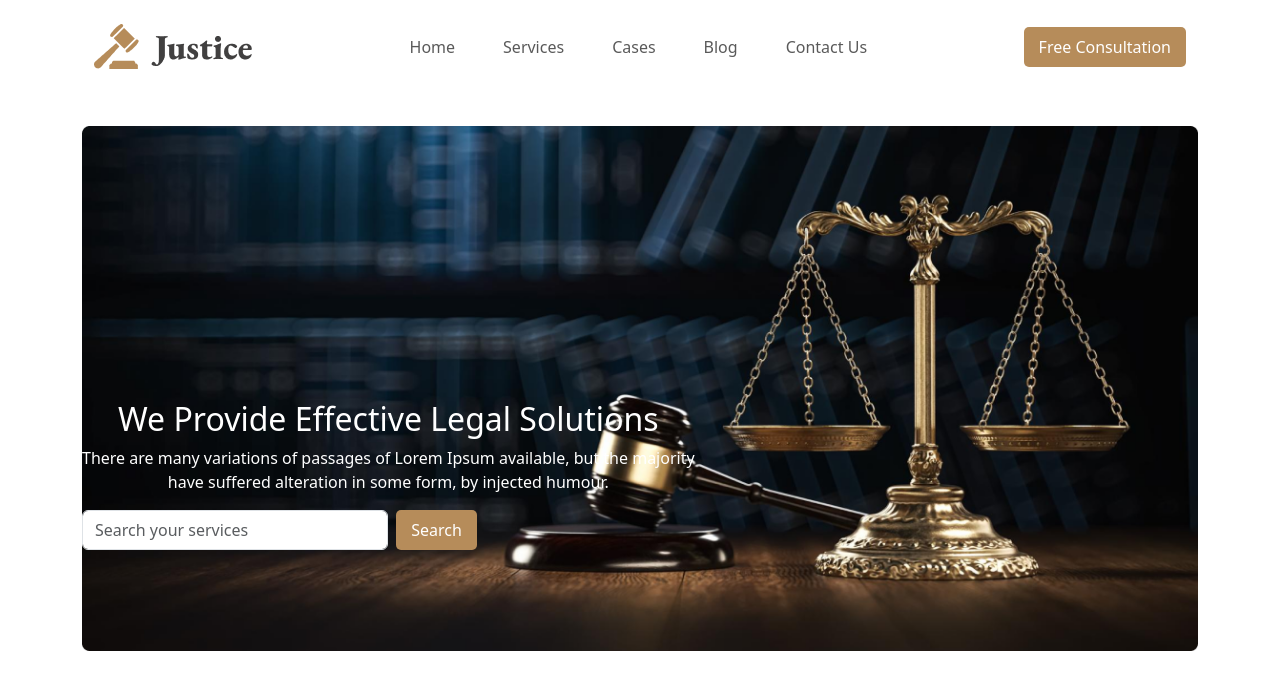
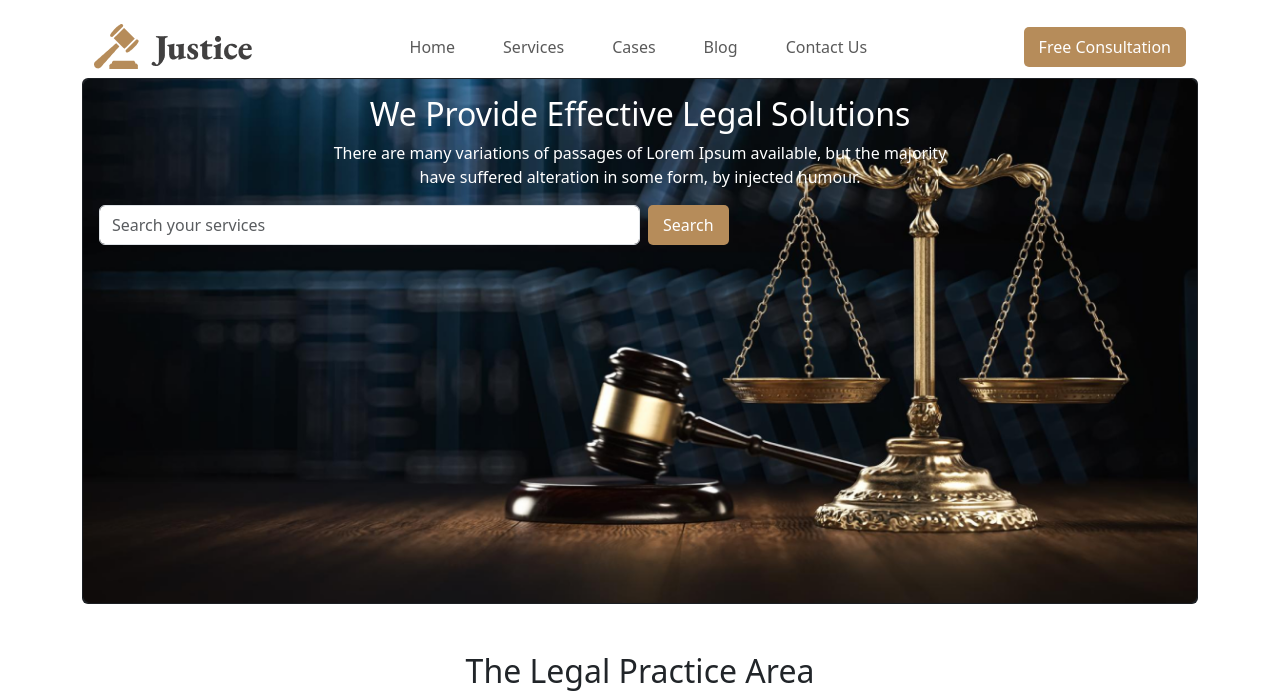
Before and after one commit to Afrin18/legal-solution, a plain HTML site: page index.html in a window 1280 px wide. Shown: the top 695 px of the page. Drawn offline with Linux system fonts and the light colour scheme.

Commit message:
added banner again

```diff
--- a/index.html
+++ b/index.html
@@ -36,7 +36,7 @@
 <body class="container-fluid">
 
     <!--------------- Header section -------------->
-    <header class="">
+    <header>
 
         <!------------- header menu section ---------------->
 
@@ -95,8 +95,21 @@
 </nav>
 </div>
 <!------------------- banner section -------------------->
-
-            <div class="mt-5 container-lg">
+           <div class="container-lg">
+<div class="card text-bg-dark text-center">
+  <img class="img-fluid" src="images/Rectangle 4.png" class="card-img" alt="...">
+  <div class="card-img-overlay">
+    <h2 class="card-title">We Provide Effective Legal Solutions</h2>
+    <p class="card-text">There are many variations of passages of Lorem Ipsum available, but the majority<br> have suffered alteration in some form, by injected humour.</p>
+    <form class="d-flex justify-center" role="search">
+        <input class="form-control me-2 w-50" type="search" placeholder="Search your services" aria-label="Search">
+        <button class="btn-new" type="submit">Search</button>
+      </form>
+  </div>
+</div>
+           </div>
+           <!--
+              <div class="mt-5 container-lg">
               <div class="">
                 <img class="img-fluid position-relative" src="images/Rectangle 4.png" alt="">
                 <div class="text-white font-semibold text-center position-absolute top-50">
@@ -109,6 +122,7 @@
       </div>
               </div>
             </div>
+           -->
 
     </header>
 
```
